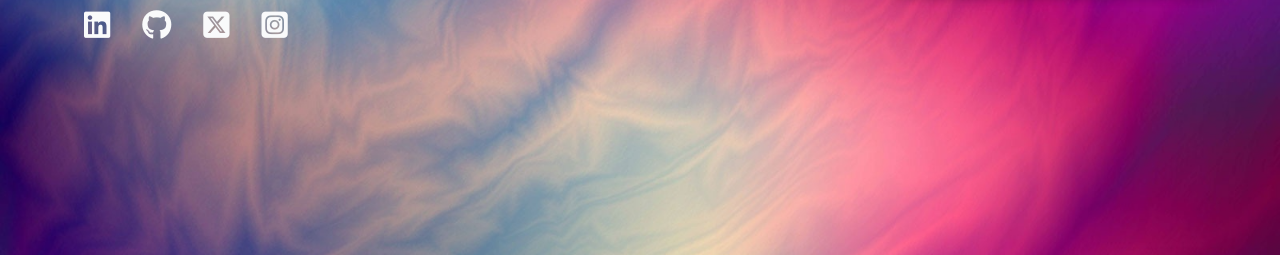
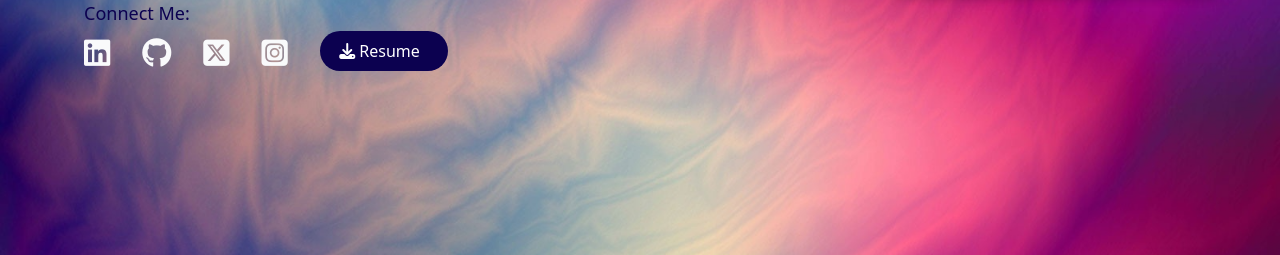
Before and after one commit to anish1133/Django-Portfolio, a Django app: page / in a window 1280 px wide. Shown: the part 545-800 px from the top of the page. Run offline with Django 5.2, Linux system fonts and the light colour scheme; data comes from the database, SQL or seed files in the repository; both versions use the stored data as it was after the commit; some libraries are stand-ins or nearby versions.

Commit message:
working on About.html

```diff
--- a/portfolio/models.py
+++ b/portfolio/models.py
@@ -10,6 +10,7 @@ class UserDetails(models.Model):
     job_title = models.CharField(max_length=100, blank=True, null=True)
     avatar = models.ImageField(upload_to="", blank=True)
     hire_me = models.CharField(max_length=255, default="Hire Me", null=True)
+    resume = models.URLField(blank=True, null=True)
 
     class Meta:
         verbose_name_plural = "User Section"
--- a/portfolio/urls.py
+++ b/portfolio/urls.py
@@ -5,5 +5,5 @@ app_name = "portfolio"
 
 urlpatterns = [
     path("", portfolio_views.UserHome.as_view(), name="home"),
-    # path("", portfolio_views.SocialMediaicons.as_view(), name="icons"),
+    path("about/", portfolio_views.AboutView.as_view(), name="about"),
 ]
--- a/portfolio/views.py
+++ b/portfolio/views.py
@@ -15,7 +15,19 @@ class UserHome(ListView):
         context = super().get_context_data(**kwargs)
 
         context["ist_time"] = timezone.now().astimezone(timezone.get_current_timezone())
+        context["user1"] = UserDetails.objects.all()
         context["obj"] = SocialMediaLinks.objects.all()
+        return context
+
+
+class AboutView(ListView):
+    model = AboutMe
+    template_name = "portfolio/about.html"
+    context_object_name = "about"
+
+    def get_context_data(self, **kwargs):
+        context = super().get_context_data(**kwargs)
+        context["about"] = AboutMe.objects.all()
         return context
 
 
--- a/static/css/dist/styles.css
+++ b/static/css/dist/styles.css
@@ -1,3 +1,6 @@
+.txt-col{
+  color:#0c0150
+}
 .color{
   transition:background-color 1s;
   background:#0c0150;
@@ -84,6 +87,7 @@
   }
 
 .blink {
+  animation: fadeIn 1.5s ease-in-out;
   animation: blink-animation 2s steps(5, start) infinite;
   -webkit-animation: blink-animation 2s steps(5, start) infinite;
   font-size: 1.4rem;
--- a/templates/base.html
+++ b/templates/base.html
@@ -2,29 +2,30 @@
 {% load static %}
 <!DOCTYPE html>
 <html lang="en">
-
   <head>
     {% tailwind_css %}
     <meta charset="UTF-8" />
     <meta name="viewport" content="width=device-width, initial-scale=1.0" />
-  <script src="https://kit.fontawesome.com/ca547ebe4a.js" crossorigin="anonymous"></script>
-  <link href="https://cdn.jsdelivr.net/npm/tailwindcss@2.2.19/dist/tailwind.min.css" rel="stylesheet" />
-  <link rel="stylesheet" href="/static/css/styles.css">
+    <script src="https://kit.fontawesome.com/ca547ebe4a.js"
+            crossorigin="anonymous"></script>
+    <link href="https://cdn.jsdelivr.net/npm/tailwindcss@2.2.19/dist/tailwind.min.css"
+          rel="stylesheet" />
+    <link rel="stylesheet" href="{% static 'css/styles.css' %}">
     <link rel="icon" href="{% static 'favicon.ico' %}" type="image/x-icon">
     <title>
       {% block title %}Pravin Kumar{% endblock %}
     </title>
   </head>
-
-
-<body class="bg-cover min-h-screen" style="background-image: url(static/images/bg1.png)">
-  <header class="container fixed animate-fadeIn  z-20  max-w-full h-14 bg-blue-900">
-    {% include 'portfolio/nav.html' %}
+  <body class="bg-cover min-h-screen"
+        style="background-image: url('{% static 'images/bg1.png' %}')">
+    <header class="container fixed animate-fadeIn z-20 max-w-full h-14 bg-blue-900">
+      {% block nav %}
+        {% include "portfolio/nav.html" %}
+      {% endblock nav %}
     </header>
-
-  <main class="container max-w-full z-10 ">
-    {% block content %}{% endblock %}
+    <main class="container max-w-full z-10">
+      {% block content %}
+      {% endblock content %}
     </main>
   </body>
-
 </html>
--- /dev/null
+++ b/templates/portfolio/about.html
@@ -0,0 +1,4 @@
+{% extends "base.html" %}
+{% include "portfolio/nav.html" %}
+{% block content %}
+{% endblock content %}
--- a/templates/portfolio/nav.html
+++ b/templates/portfolio/nav.html
@@ -9,13 +9,14 @@
         <span class="text-xs italic -mt-1 font-extralight">{{ ist_time }}</span>
     </div>
 </div>
+{% endfor %}
 <div class="absolute top-0 right-0 mr-5">
     <ul class="flex flex-row space-x-6 mr-2 mt-4 text-gray-200 font-light text-base h-full items-center">
         <li>
-                    <i class="fa-solid fa-house animate-fadeIn "></i> Home
+            <i class="fa-solid fa-house animate-fadeIn "></i><a href="{% url 'portfolio:home' %}"> Home</a>
         </li>
         <li>
-                    <i class=" fa-solid fa-user animate-fadeIn "></i> About
+            <i class=" fa-solid fa-user animate-fadeIn "></i><a href="{% url 'portfolio:about' %}"> About</a>
         </li>
         <li>
             <i class=" fa-solid fa-eye animate-fadeIn "></i> My Projects
@@ -28,5 +29,4 @@
         </li>
     </ul>
 </div>
-    {% endfor %}
 {% endblock nav %}
--- a/templates/portfolio/userdetails_list.html
+++ b/templates/portfolio/userdetails_list.html
@@ -11,7 +11,7 @@
       </div>
       <div class="ml-8 mt-20">
         <span class="max-w-full py-4 text-lg font-light animate-dab text-white w-1/5 text-center block color">
-          <a href="mailto:{{user.hire_me}}">Hire Me </a><i class="fa-solid fa-arrow-right"></i>
+          <a href="mailto:{{ user.hire_me }}">Hire Me </a><i class="fa-solid fa-arrow-right"></i>
         </span>
       </div>
     </div>
@@ -19,6 +19,7 @@
       style="background-image:url({{ user.avatar.url }})"></div>
   </div>
   {% endfor %}
+  <span class="ml-20 animate-fadeIn  pl-1 txt-col font-extralight text-lg">Connect Me:</span>
   <div class="flex flex-row mx-16  ">
     {% for o in obj %}
     <div class="flex flex-col hover:text-black hover:shadow-sm text-gray-50 ml-2 py-2 px-3 rounded-md">
@@ -26,6 +27,14 @@
             class="{{ o.social_icon }} text-3xl "></i></span></a>
     </div>
     {% endfor %}
+    <div class="mb-5">
+      <a href="https://drive.google.com/file/d/1CidG3izkGuweCdSgWS7TTodouAutrGgp/view?usp=drive_link">
+
+        <span
+          class="max-w-full animate-fadeIn  py-2 text-base font-light text-white w-32 my-1 ml-5  text-right pr-7 block color"><i
+            class="fa-solid fa-download"></i> Resume</span>
+      </a>
+    </div>
   </div>
 </div>
-{% endblock %}
+{% endblock content %}
```
Also changed, not shown: db.sqlite3, portfolio/migrations/0022_userdetails_resume.py (added), templates/portfolio/contact.html (added), templates/portfolio/projects.html (added), templates/portfolio/skills.html (added). Lines whose indentation alone changed are shown as unchanged.
